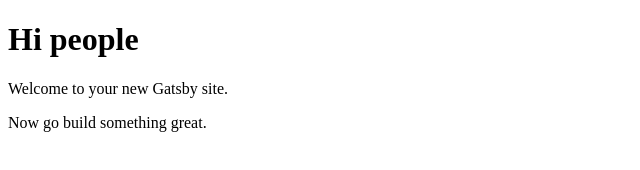
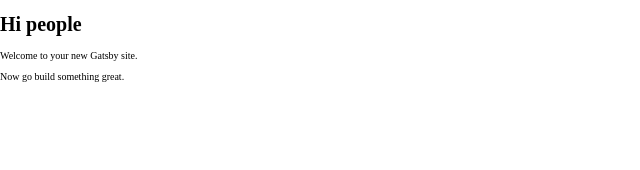
Before and after one commit to Guilherme-mena/gatsby-starter, a Gatsby site: page / in a window 1280 px wide. Shown: the whole page, without its empty margins (0-640 px from the left). Built offline with nearby package versions, Linux system fonts and the light colour scheme; Gatsby itself is replaced by a stand-in of ours.

Commit message:
feat: added global style

```diff
--- a/src/components/Layout/index.js
+++ b/src/components/Layout/index.js
@@ -1,9 +1,12 @@
 import React from "react"
+
+import { GlobalStyle } from '../../styles/global'
 
 const Layout = ({ children }) => {
     return (
     <>
-     <main>{children}</main>
+      <GlobalStyle />
+      <main>{children}</main>
     </>
   )
 }
--- a/src/styles/global.js
+++ b/src/styles/global.js
@@ -1,4 +1,4 @@
-import { createGlobalStyle } from "styled-components"
+import styled, { createGlobalStyle, css } from "styled-components"
 import { normalize } from "styled-normalize"
 
 export const GlobalStyle = createGlobalStyle`
@@ -17,3 +17,55 @@ body {
   font-size: inherit;
 }
 `
+
+export const Container = styled.div`
+  flex-grow: 1;
+  margin: 0 auto;
+  padding: 0 32px;
+  position: relative;
+  width: auto;
+  height: 100%;
+  @media (min-width: 1024px) {
+    max-width: 960px;
+  }
+  @media (min-width: 1216px) {
+    max-width: 1152px;
+  }
+  @media (min-width: 1408px) {
+    max-width: 1244px;
+  }
+  ${props =>
+    props.fluid &&
+    css`
+      padding: 0;
+      margin: 0;
+      background: red;
+      max-width: 100% !important;
+    `}
+`
+
+export const Flex = styled.div`
+  position: relative;
+  display: flex;
+  align-items: center;
+  ${props =>
+    props.spaceBetween &&
+    css`
+      justify-content: space-between;
+    `};
+  ${props =>
+    props.flexEnd &&
+    css`
+      justify-content: flex-end;
+    `};
+  ${props =>
+    props.alignTop &&
+    css`
+      align-items: flex-start;
+    `};
+  ${props =>
+    props.noHeight &&
+    css`
+      height: 0;
+    `};
+`
```
